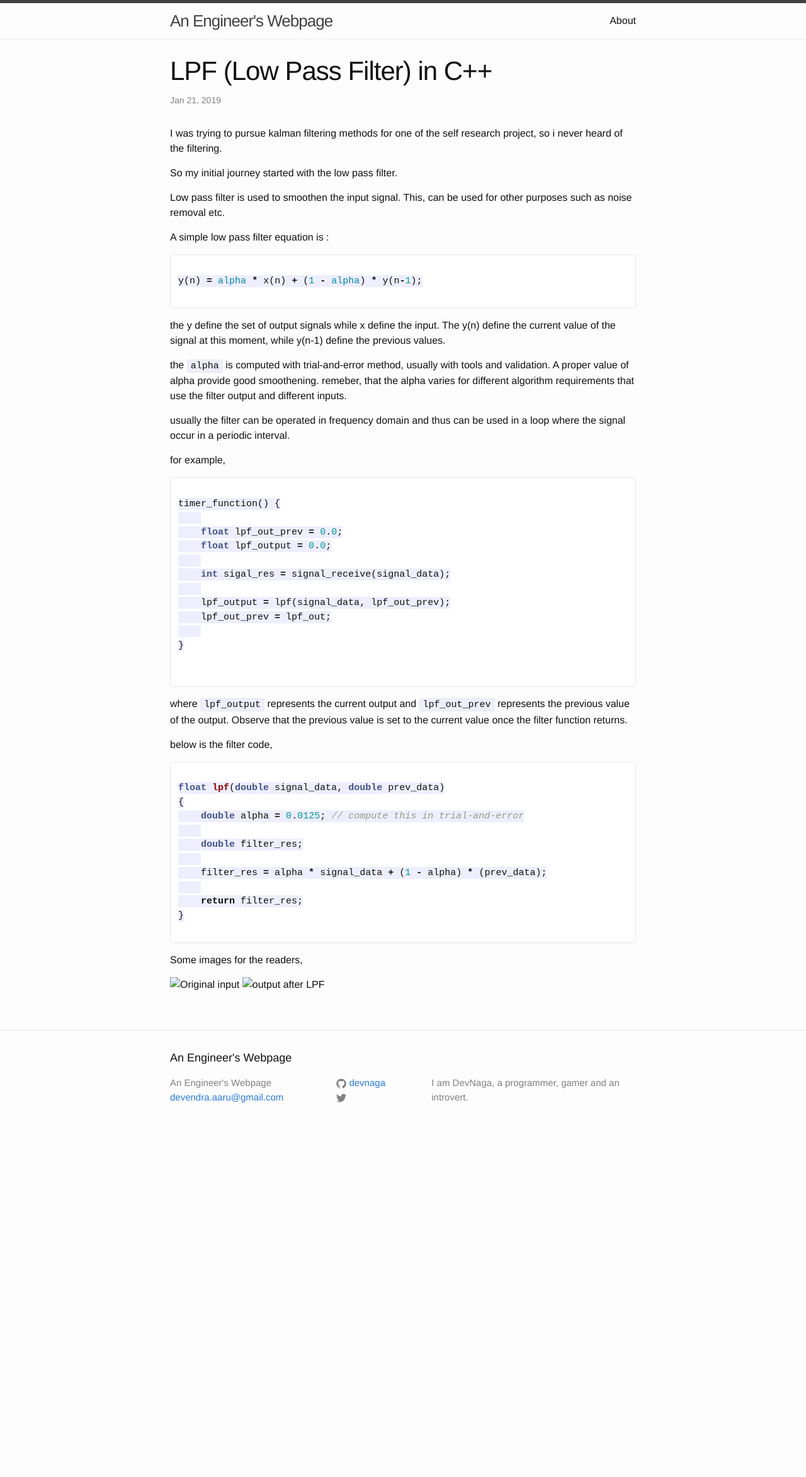
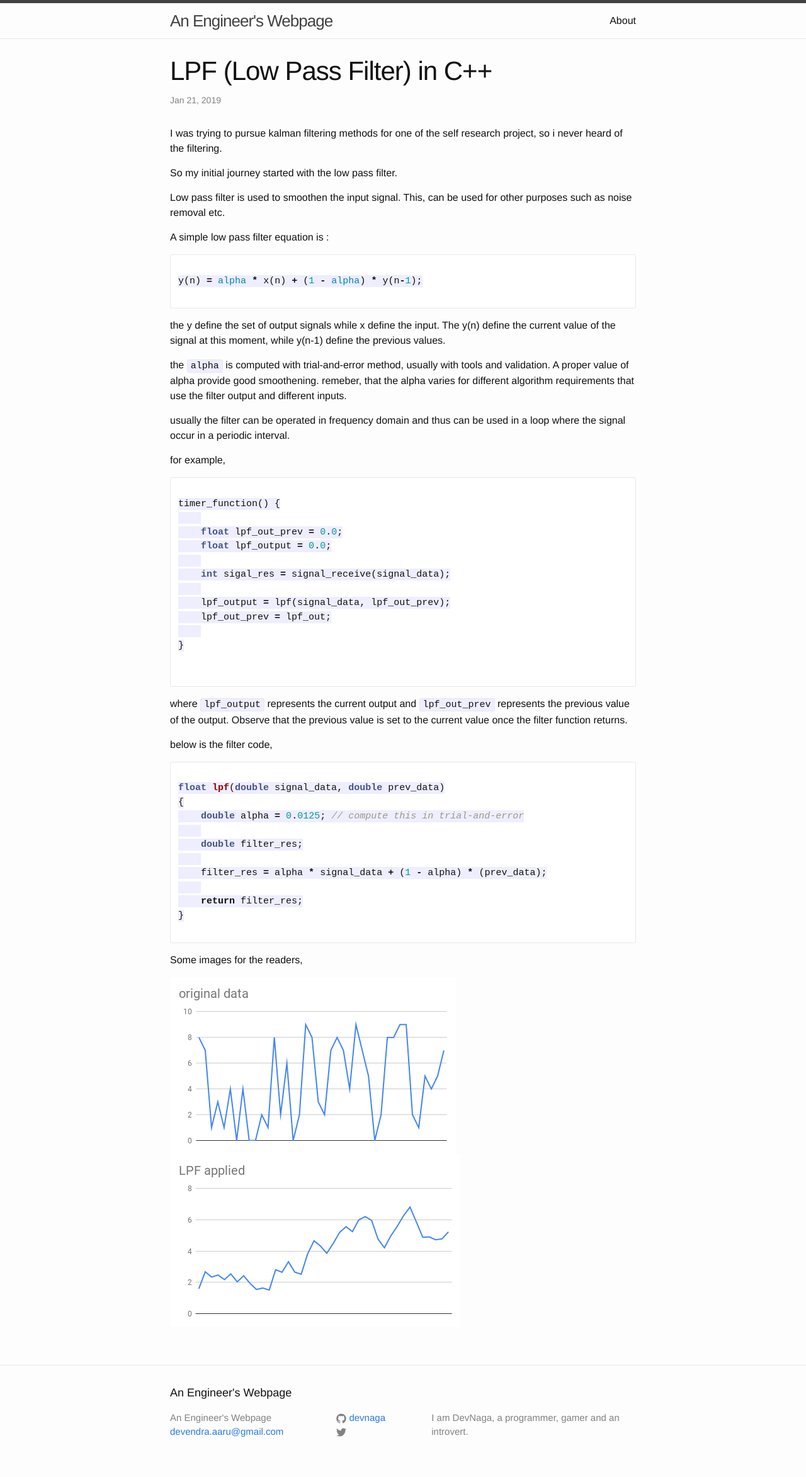
Before and after one commit to DevNaga/devnaga.github.io, a Jekyll site: the page built from _posts/2019-18-03-lowpass-filter-in-c.markdown, in a window 1280 px wide. Shown: the whole page at 63% size. Built offline with Jekyll 4.4.1, drawn with Linux system fonts in a browser that asks for light colours; before the commit the page ends 1814 px from its top, so only the background shows below that.

Commit message:
Update 2019-18-03-lowpass-filter-in-c.markdown

```diff
--- a/_posts/2019-18-03-lowpass-filter-in-c.markdown
+++ b/_posts/2019-18-03-lowpass-filter-in-c.markdown
@@ -71,5 +71,5 @@ float lpf(double signal_data, double prev_data)
 
 Some images for the readers,
 
-![Original input](./original data.png)
-![output after LPF](./LPF applied.png)
+![Original input](https://raw.githubusercontent.com/DevNaga/devnaga.github.io/master/_posts/original%20data.png)
+![output after LPF](https://raw.githubusercontent.com/DevNaga/devnaga.github.io/master/_posts/LPF%20applied.png)
```
